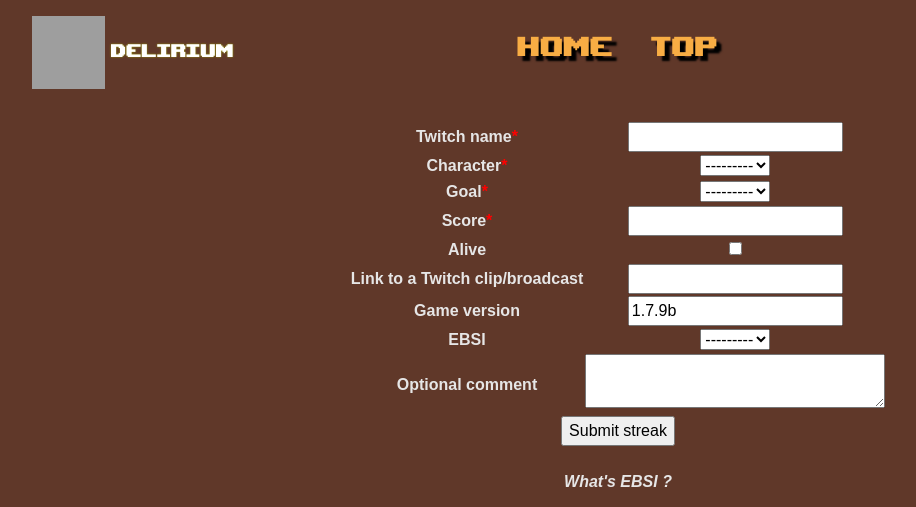
After one commit to Sleash/Delirium, a Django app: page /streaking/submit/ in a window 1280 px wide. The commit adds this page. Shown: the top 507 px of the page, without its empty margins (22-938 px from the left). Run offline with Django 5.2, Linux system fonts and the light colour scheme; data that the repository does not hold is empty; some libraries are stand-ins or nearby versions; grey boxes are pictures that could not be loaded.

Commit message:
Added form to submit streaks

```diff
--- a/leaderboard/static/css/styles.css
+++ b/leaderboard/static/css/styles.css
@@ -15,7 +15,7 @@ body {
     text-shadow: 0px 0px 2px #9fa505;
 }
 
-li {
+.linostyle {
     list-style-type: none;
 }
 
@@ -125,3 +125,12 @@ a {
 .dead {
     color: red;
 }
+
+.submit {
+    font-family: sans-serif;
+}
+
+label.required:after {
+    color: red;
+    content: '*'
+}
--- a/leaderboard/templates/leaderboard/item_list.html
+++ b/leaderboard/templates/leaderboard/item_list.html
@@ -14,7 +14,7 @@
     </p>
     <ul>
         {% for item in page_obj %}
-        <li>
+        <li class="linostyle">
             <img src="{{base_url_icon}}{{item.icon_source}}" alt="{{item.name}}"> <span class="itemNameList">{{item.name}}</span> : <span class="rating">{{item.rating}}</span>
         </li>
         {% endfor %}
--- a/streaking/admin.py
+++ b/streaking/admin.py
@@ -13,4 +13,5 @@ class GoalAdmin(admin.ModelAdmin):
 
 @admin.register(Streak)
 class StreakAdmin(admin.ModelAdmin):
-    list_display = ('character', 'goal', 'player', 'score', 'alive', 'approved')
+    list_display = ('character', 'goal', 'player', 'score', 'alive',
+                    'vod', 'game_version', 'ebsi', 'optional_comment', 'approved')
--- a/streaking/models.py
+++ b/streaking/models.py
@@ -96,8 +96,11 @@ class Streak(models.Model):
     player = models.CharField(max_length=50)
     score = models.IntegerField()
     alive = models.BooleanField()
-    gameVersion = models.CharField(max_length=50, blank=True)
+    vod = models.URLField(verbose_name="VOD", blank=True, null=True)
+    game_version = models.CharField(max_length=50, blank=True)
+    ebsi = models.PositiveSmallIntegerField(verbose_name="EBSI", choices={i: i for i in range(11)}, blank=True, null=True)
+    optional_comment = models.TextField(max_length=637, blank=True)
     approved = models.BooleanField(default=False)
 
     class Meta:
-        ordering = ['-score', '-alive']
+        ordering = ['-score', 'ebsi', '-alive']
--- /dev/null
+++ b/streaking/templates/streaking/streak_form.html
@@ -0,0 +1,35 @@
+{% extends "base_generic.html" %}
+
+{% block content %}
+<div class="row justify-content-center">
+    <div class="col-auto">
+<form action="" method="post" class="submit">
+    {% csrf_token %}
+    <table>
+        {{ form.as_table }}
+    </table>
+    <input type="submit" value="Submit streak">
+</form>
+    </div>
+</div>
+
+<div class="row justify-content-center submit mt-4">
+    <div class="col col-md-6">
+    <p><em><b>What's EBSI ?</b></em></p>
+    <p>
+        <img src="https://static.wikia.nocookie.net/bindingofisaacre_gamepedia/images/5/5f/Collectible_Eden%27s_Blessing_icon.png/revision/latest?cb=20210821163100">
+        <b>Eden's Blessing Stack Index</b>, or EBSI, is a value defined as the maximum amount of Eden's Blessings
+        collected in a single run of a given streak, between 0 and 10. Typical values can be :
+        <ul class="linostyle">
+            <li><b>10</b> for gamebreaking players.</li>
+            <li><b>1 or 2</b> for regular non-gamebreaking gameplay.</li>
+            <li><b>0</b> for extra challenge streaks where each run is self-contained.</li>
+        </ul>
+        Providing an EBSI value is optional and any value is of course allowed.
+        It merely serves as an extra at will restriction,
+        as Eden's Blessing's unique mechanic can be considered overpowered in a game of independant runs.
+
+    </p>
+    </div>
+</div>
+{% endblock %}
--- a/streaking/urls.py
+++ b/streaking/urls.py
@@ -4,6 +4,7 @@ from . import views
 
 
 urlpatterns = [
+    path('submit/', views.StreakCreate.as_view(), name='submit'),
     path('<character>/<goal>/', views.StreakingView.as_view(), name='streakingcg'),
     path('', RedirectView.as_view(url='all/all/', permanent=True)),
 ]
--- a/streaking/views.py
+++ b/streaking/views.py
@@ -1,5 +1,5 @@
 from typing import Any
-from django.db.models.query import QuerySet
+from django.forms import Textarea
 from django.http import HttpRequest
 from django.shortcuts import render
 from django.views import generic
@@ -34,3 +34,25 @@ class StreakingView(generic.ListView):
             'currentgoal': self.goal,
         }
         return context
+
+
+class StreakCreate(generic.CreateView):
+    model = Streak
+    fields = ['player', 'character', 'goal', 'score', 'alive',
+              'vod', 'game_version', 'ebsi', 'optional_comment']
+    success_url = '/streaking/all/all/'
+    initial = {
+        'game_version': '1.7.9b',
+    }
+
+    def get_form(self, form_class=None):
+        form = super().get_form(form_class)
+        form.required_css_class = 'required'
+        form.fields['player'].label = 'Twitch name'
+        form.fields['vod'].label = 'Link to a Twitch clip/broadcast'
+        form.fields['character'].queryset = Character.objects.exclude(id='all')
+        form.fields['goal'].queryset = Goal.objects.exclude(id='all')
+        form.fields['optional_comment'].widget = Textarea(attrs={"cols":30, "rows":2})
+        for f in form.fields:
+            form.fields[f].label_suffix = ''
+        return form
```
